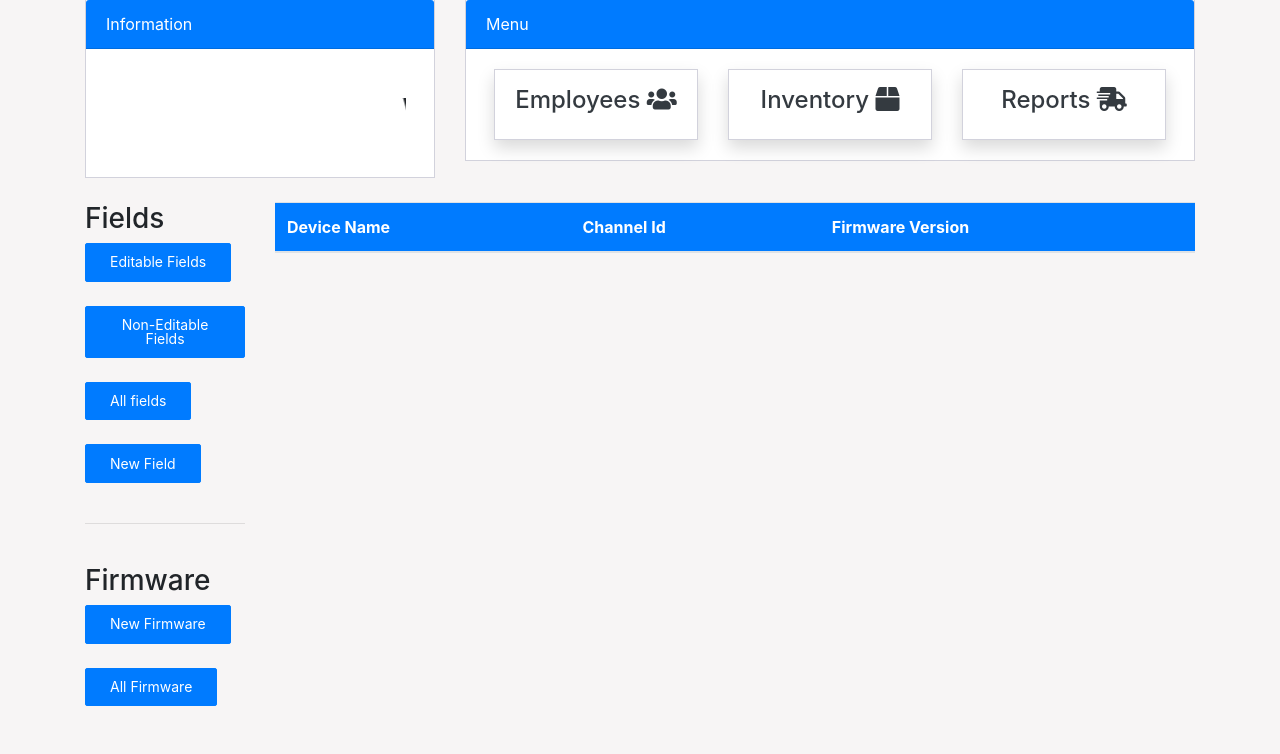
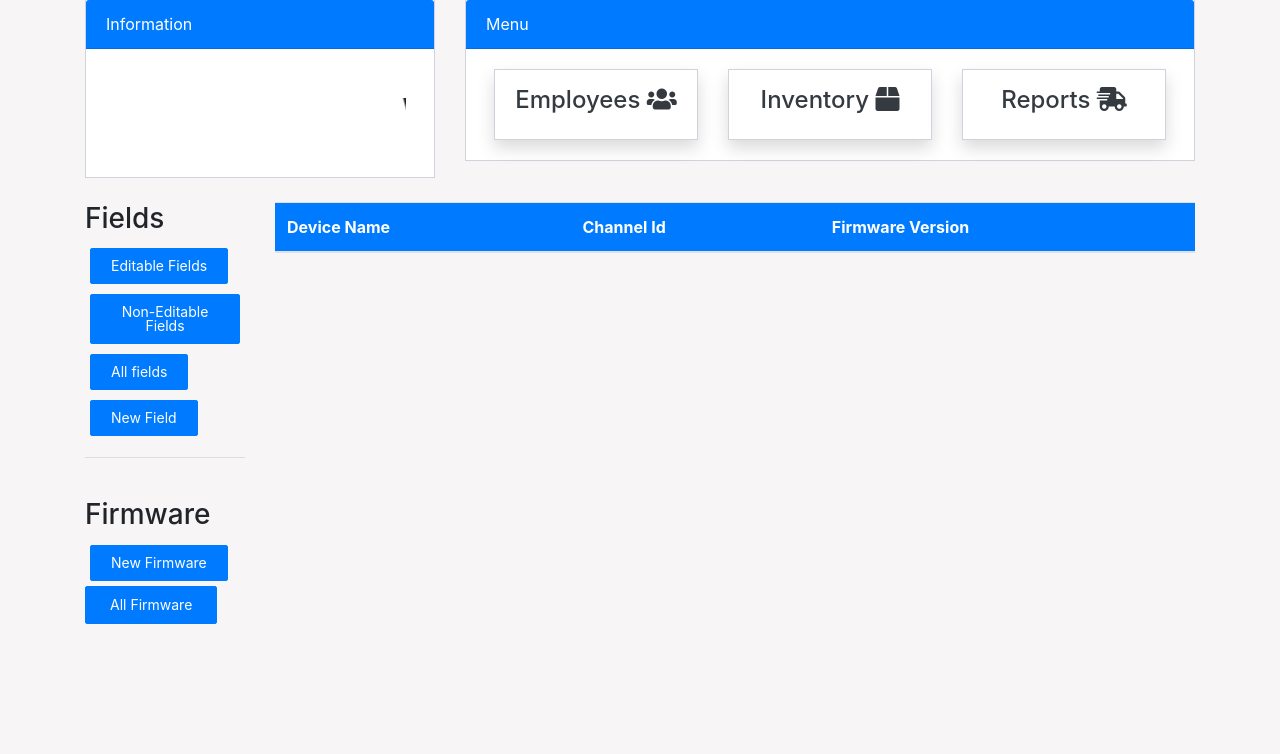
Before and after one commit to OlukaGibson/InventorySystem, a Django app: page /display_firmware_updates/ in a window 1280 px wide. Shown: the part 105-859 px from the top of the page. After the commit the page ends 729 px from the top, so only its background shows below. Run offline with Django 4.2, Linux system fonts and the light colour scheme; the visitor is signed in with stand-in values (Sample User, id 1); data that the repository does not hold is empty; some libraries are stand-ins or nearby versions.

Commit message:
interface work around

```diff
--- a/dashboard/views.py
+++ b/dashboard/views.py
@@ -448,44 +448,6 @@ def history(request,pk):
     return render(request, 'dashboard/history.html', context)
 
 
-
-
-def details(request,pk):
-    item = Stock.objects.get(id=pk)
-    if request.method == 'POST':
-        newStockForm = NewStockForm(request.POST, instance=item)
-        dispenseForm = DispenseForm(request.POST, instance=item)
-        if newStockForm.is_valid():
-            history = StockHistory.objects.create(item_name=item.item_name,
-                                  stock_in=item.stock_in,
-                                  stock_out=item.stock_out,
-                                  stock_in_date=item.stock_in_date,
-                                  stock_out_date=item.stock_out_date)
-            history.save()
-            newStockForm.save()
-            return redirect('products')
-
-        if dispenseForm.is_valid():
-            history = StockHistory.objects.create(item_name=item.item_name,
-                                  stock_in=item.stock_in,
-                                  stock_out=item.stock_out,
-                                  stock_in_date=item.stock_in_date,
-                                  stock_out_date=item.stock_out_date)
-            history.save()
-            dispenseForm.save()
-            return redirect('products')
-
-    else:
-        newStockForm = NewStockForm(instance=item)
-        dispenseForm = DispenseForm(instance=item)
-    context = {
-        'newStockForm' : newStockForm,
-        'dispenseForm' : dispenseForm,
-        'item' : item
-    }
-    return render(request,'dashboard/details.html',context)
-
-
 @login_required
 def display_firmware_updates(request):
     firmware_updates = FirmwareUpdate.objects.all()
@@ -556,6 +518,7 @@ def display_firmware_updates(request):
     }
 
     return render(request, 'dashboard/firmware_update.html', context)
+
 
 # @login_required
 # def display_firmware_updates(request):
--- a/templates/dashboard/firmware_update.html
+++ b/templates/dashboard/firmware_update.html
@@ -75,32 +75,32 @@
                     <div class="col-md-2">
                         <h3> Fields </h3>
                         <a href="?group_by=editable">
-                            <button type="button" class="btn btn-primary">
+                            <button type="button" class="btn btn-primary" style="padding: 10px 20px; margin: 5px;">
                                 Editable Fields
                             </button>
-                        </a><br><br>
+                        </a>
                         <a href="?group_by=noneditable">
-                            <button type="button" class="btn btn-primary">
+                            <button type="button" class="btn btn-primary" style="padding: 10px 20px; margin: 5px;">
                                 Non-Editable Fields
                             </button>
-                        </a> <br><br>
+                        </a>
                         <a href="?group_by=all">
-                            <button type="button" class="btn btn-primary">
+                            <button type="button" class="btn btn-primary" style="padding: 10px 20px; margin: 5px;">
                                 All fields
                             </button>
-                        </a><br><br>
-                        <button type="button" class="btn btn-primary" data-toggle="modal" data-target="#popupFormModal1">
+                        </a>
+                        <button type="button" class="btn btn-primary" data-toggle="modal" data-target="#popupFormModal1" style="padding: 10px 20px; margin: 5px;">
                             New Field
-                        </button><br><br>
+                        </button>
 
                         <hr><br>
                         <h3>Firmware</h3>
-                        <button type="button" class="btn btn-primary" data-toggle="modal" data-target="#popupFormModal2">
+                        <button type="button" class="btn btn-primary" data-toggle="modal" data-target="#popupFormModal2" style="padding: 10px 20px; margin: 5px;">
                             New Firmware
-                        </button><br><br>
+                        </button>
                         <button type="button" class="btn btn-primary">
                             All Firmware
-                        </button><br><br>
+                        </button>
 
                         <div class="modal fade" id="popupFormModal1" tabindex="-1" role="dialog" aria-labelledby="popupFormModalLabel1" aria-hidden="true">
                             <div class="modal-dialog" role="document">
```
